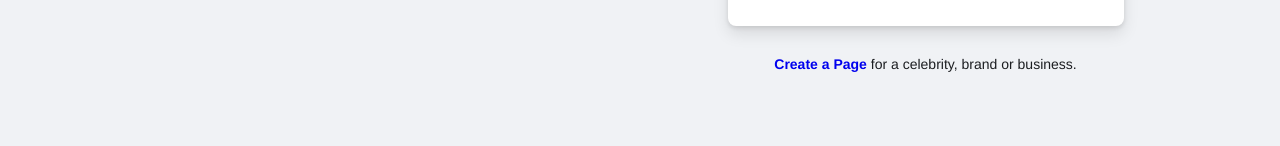
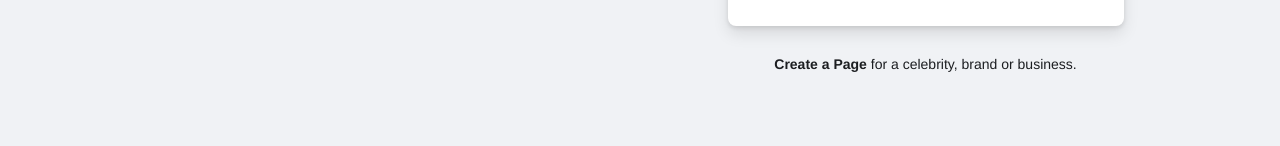
Before and after one commit to SantosZuber/facebook-login-ui-clone, a React (Vite) app: page / in a window 1280 px wide. Shown: the part 432-578 px from the top of the page. Built offline with nearby package versions, Linux system fonts and the light colour scheme.

Commit message:
Anchor color Fix

```diff
--- a/src/index.css
+++ b/src/index.css
@@ -189,6 +189,7 @@ body {
 
 .formContainer-bottomText-a {
   text-decoration: none;
+  color: #1c1e21;
 }
 .formContainer-bottomText-a:hover {
   text-decoration: underline;
```
